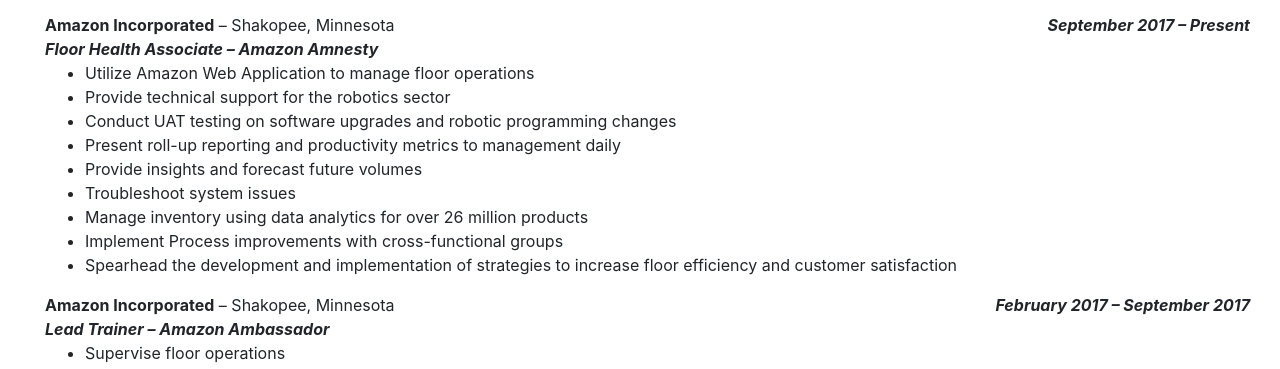
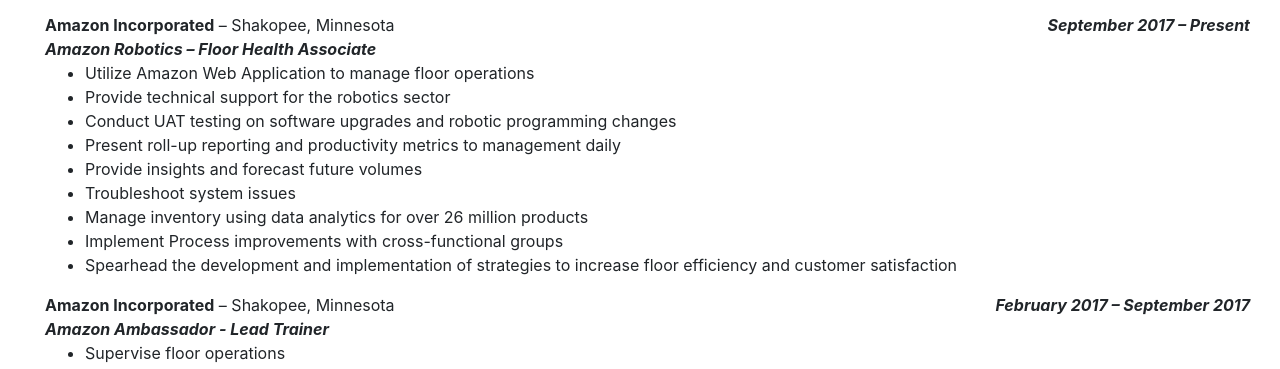
Before and after one commit to ryanporritt/a1, a plain HTML site: page index.html in a window 1280 px wide. Shown: the part 704-1073 px from the top of the page. Drawn offline with nearby package versions, Linux system fonts and the light colour scheme.

Commit message:
file update

```diff
--- a/index.html
+++ b/index.html
@@ -149,7 +149,7 @@
         </div>
 
         <div class="college">
-            <b><i>Floor Health Associate – Amazon Amnesty</i></b>
+            <b><i>Amazon Robotics – Floor Health Associate</i></b>
         </div>
       </div>
 
@@ -184,7 +184,7 @@
         </div>
 
         <div class="college">
-            <b><i>Lead Trainer – Amazon Ambassador</i></b>
+            <b><i>Amazon Ambassador - Lead Trainer</i></b>
         </div>
 
         <div class="jobskills">
```
